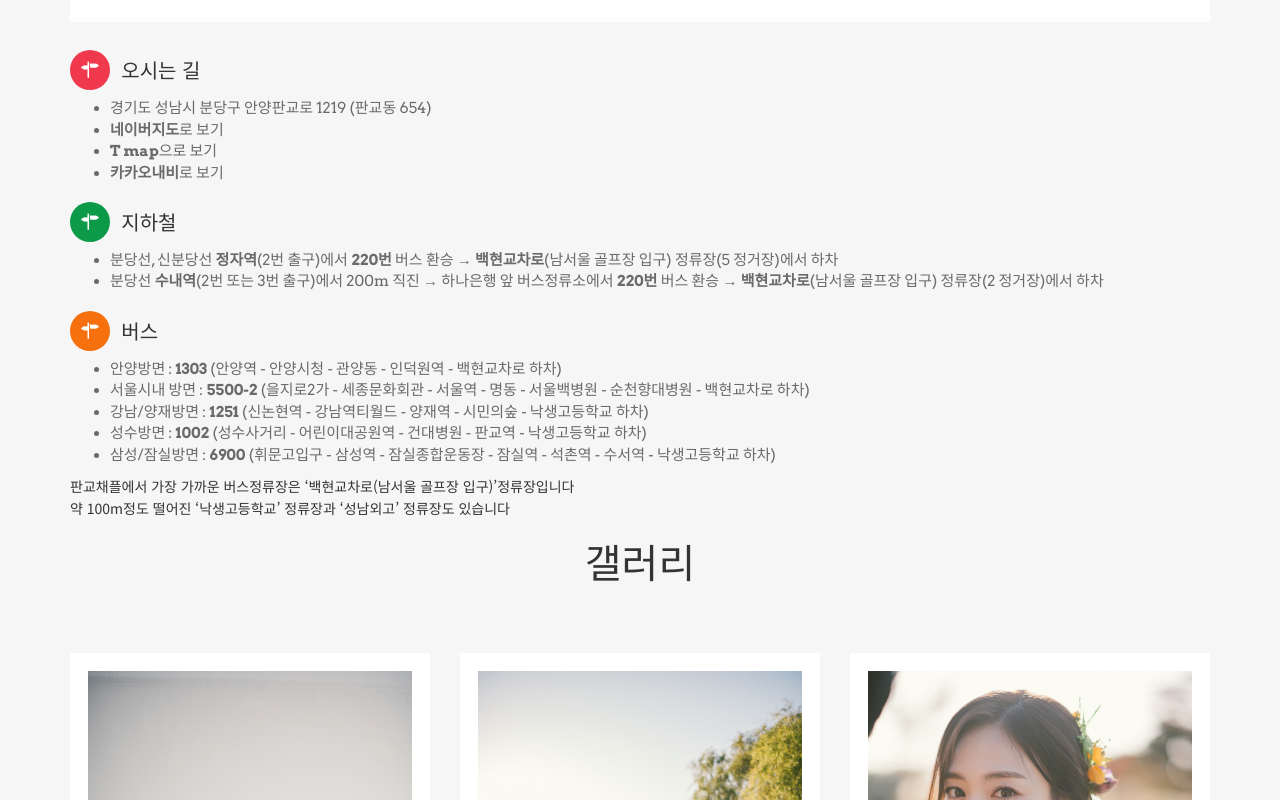
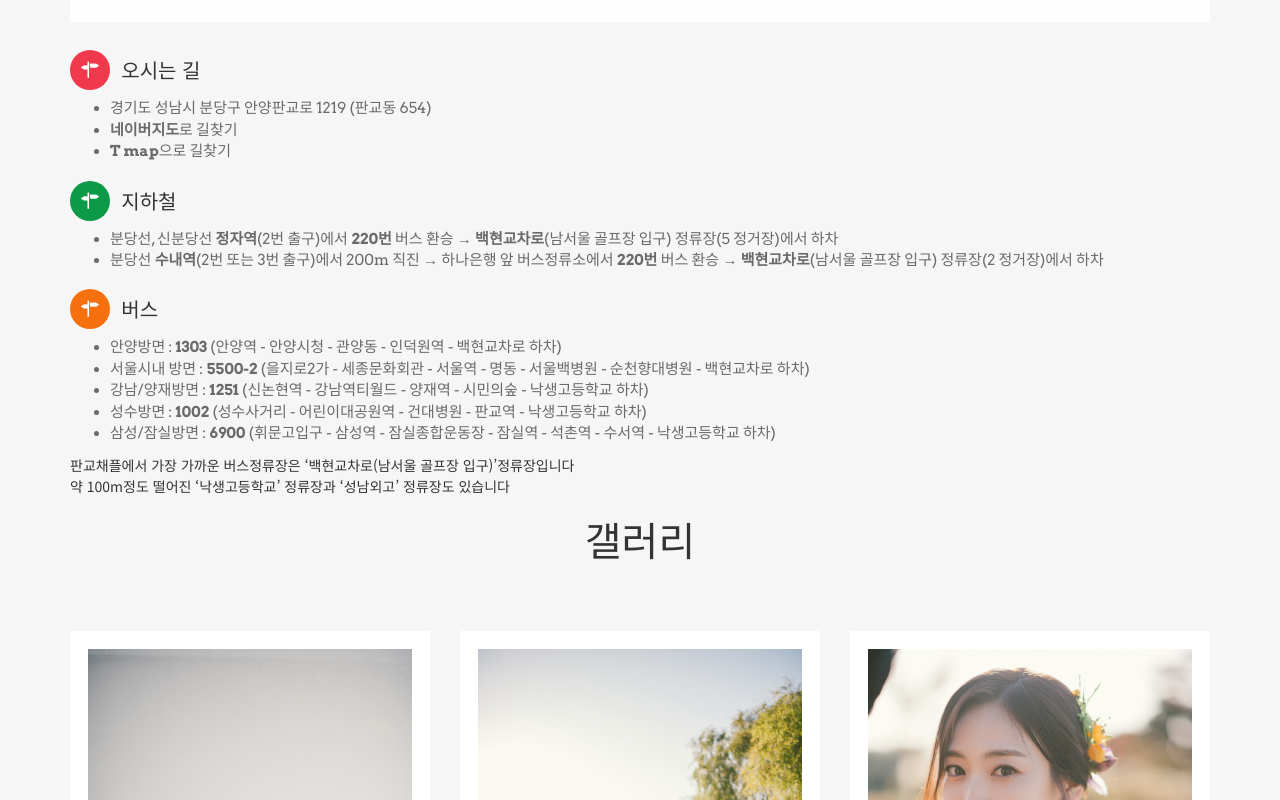
Before and after one commit to jungsikyaelee/jungsikyaelee.github.io, a plain HTML site: page index.html in a window 1280 px wide. Shown: the part 2340-3140 px from the top of the page. Drawn offline with nearby package versions, Linux system fonts and the light colour scheme.

Commit message:
길찾기 링크 수정

```diff
--- a/index.html
+++ b/index.html
@@ -107,9 +107,8 @@
             <h3 class="inline">오시는 길</h3>
             <ul>
               <li><a href="http://naver.me/5d1FXT81" target="_blank">경기도 성남시 분당구 안양판교로 1219 (판교동 654)</a></li>
-              <li><a href="http://naver.me/GOOy4fRL" target="_blank"><strong>네이버지도</strong>로 보기</a></li>
-              <li><a href="https://surl.tmap.co.kr/0c9eadc0" target="_blank"><strong>T map</strong>으로 보기</a></li>
-              <li><a href="http://kakaonavi-wguide.kakao.com/drive.html?ak=13da3914377346b0b8f74f5309b49dad&ctype=1&lt=37.3823983&ln=127.1014081" target="_blank"><strong>카카오내비</strong>로 보기</a></li>
+              <li><a href="http://naver.me/GOOy4fRL" target="_blank"><strong>네이버지도</strong>로 길찾기</a></li>
+              <li><a href="https://surl.tmap.co.kr/0c9eadc0" target="_blank"><strong>T map</strong>으로 길찾기</a></li>
             </ul>
             <div class="de-icon circle small-size inline" style="background-color:#0d9a48"> <i class="de-icon-address"></i> </div>
             <h3 class="inline">지하철</h3>
```
